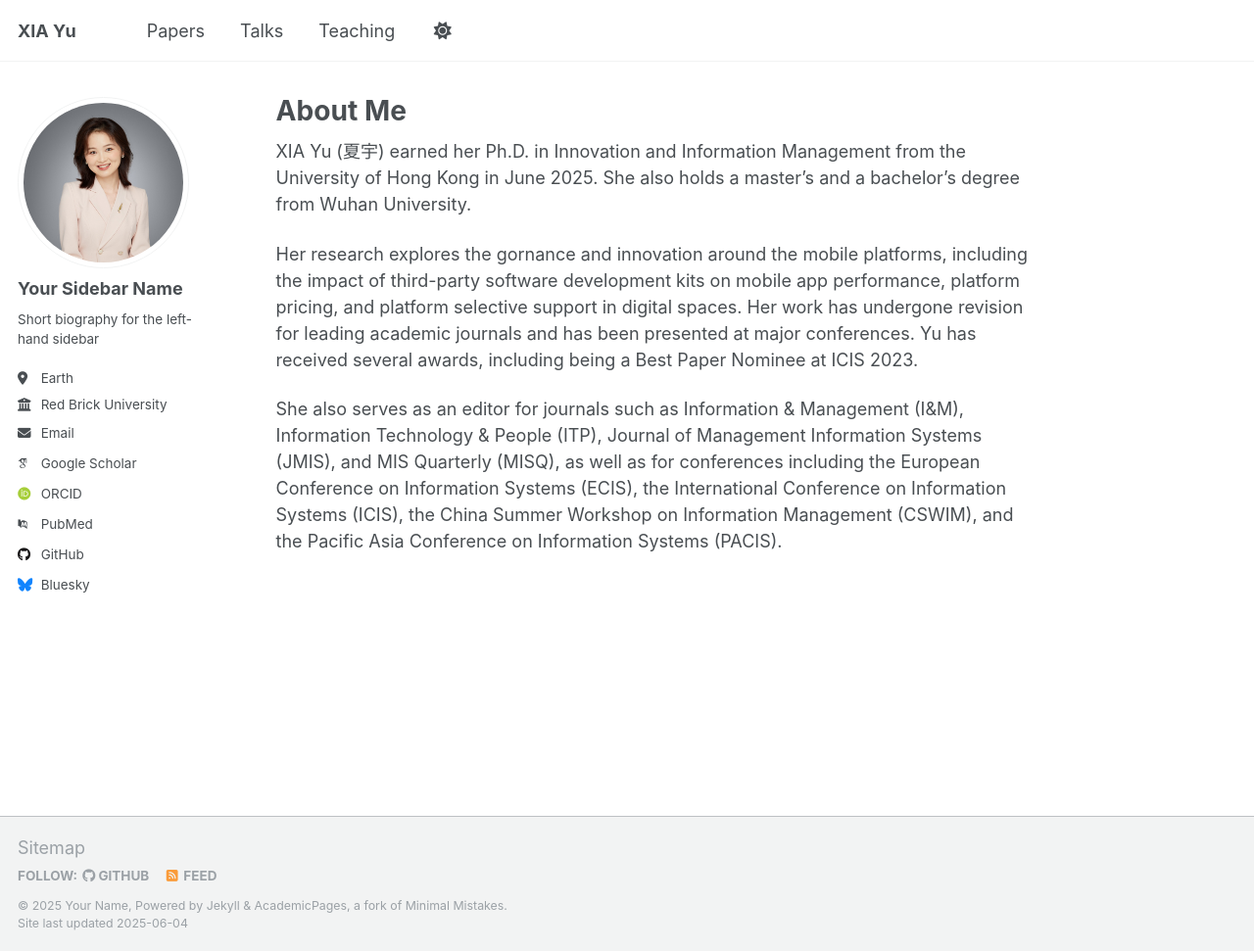
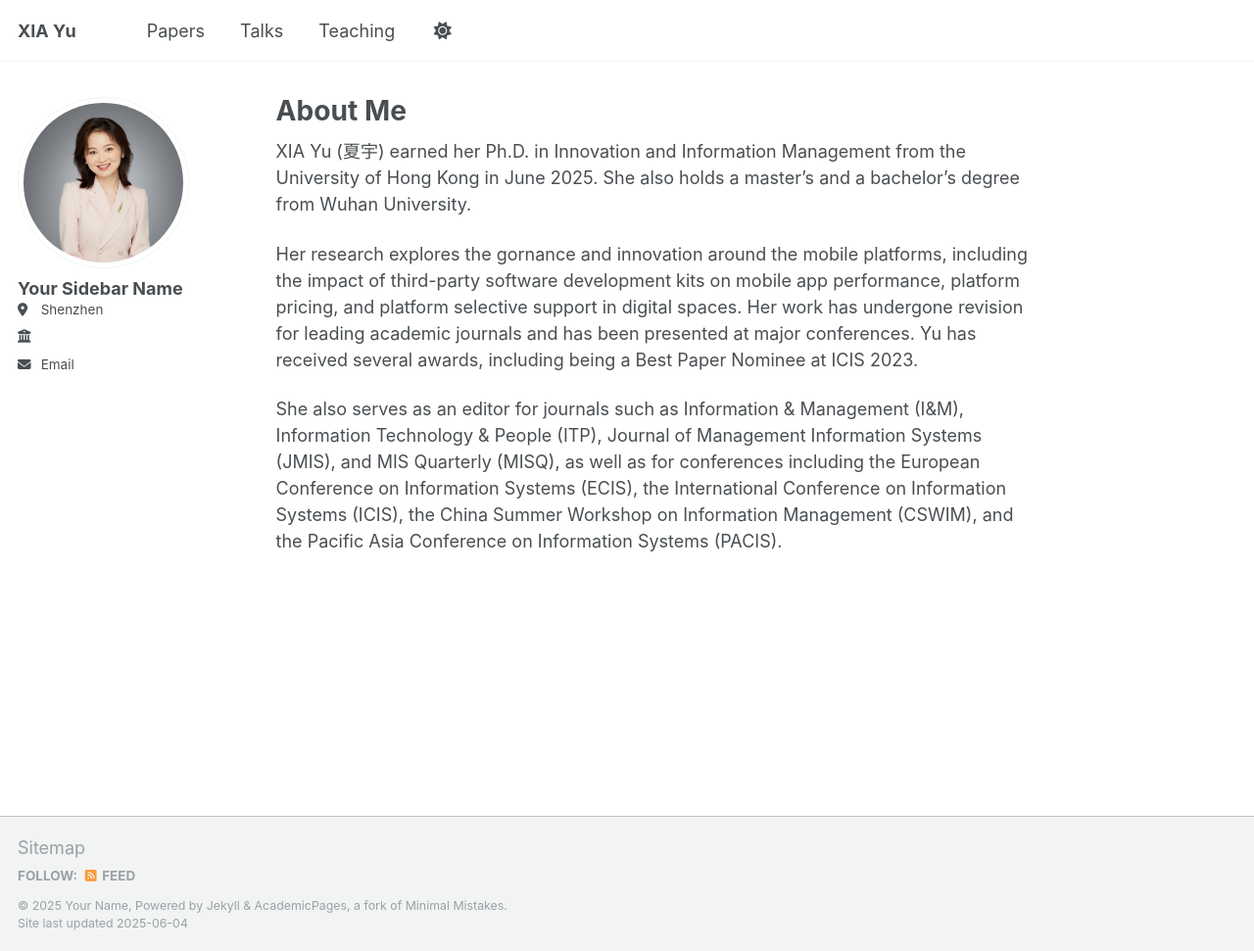
Before and after one commit to yuxia2025/yuxia2025.github.io, a Jekyll site: the page built from _pages/about.md, in a window 1280 px wide and 971 px high. Shown: the whole window at 98% size. Built offline with Jekyll 4.4.1, drawn with Linux system fonts in a browser that asks for light colours; some web fonts are replaced.

Commit message:
Update _config.yml

```diff
--- a/_config.yml
+++ b/_config.yml
@@ -25,20 +25,20 @@ author:
   avatar           : "Photo.jpg"
   name             : "Your Sidebar Name"
   pronouns         : # example: "she/her"
-  bio              : "Short biography for the left-hand sidebar"
-  location         : "Earth"
-  employer         : "Red Brick University"
+  bio              :
+  location         : "Shenzhen"
+  employer         : ""
   uri              : # URL
-  email            : "none@example.org"
+  email            : "yuxia25.hku.hk"
 
   # Academic websites
   academia         : # URL
   arxiv            : # URL - Update with the correct link to your profile
-  googlescholar    : "https://scholar.google.com/citations?user=PS_CX0AAAAAJ"
+  googlescholar    :
   impactstory      : # URL
-  orcid            : "http://orcid.org/yourorcidurl"
+  orcid            :
   semantic         : # URL
-  pubmed           : "https://www.ncbi.nlm.nih.gov/pubmed/?term=john+snow"
+  pubmed           :
   researchgate     : # URL
   scopus           : # URL
 
@@ -46,12 +46,12 @@ author:
   bitbucket        : # Username - Update with your username on the site
   codepen          : # Username
   dribbble         : # Username
-  github           : "academicpages"
+  github           :
   kaggle           : # Username
   stackoverflow    : # User number or user number and name (i.e., use "1" or "1/jeff-atwood")
 
   # Social media
-  bluesky          : "bsky.app" # Replace this with you Bluesky username
+  bluesky          :
   facebook         : # Username
   flickr           : # Username
   foursquare       : # Username
```
